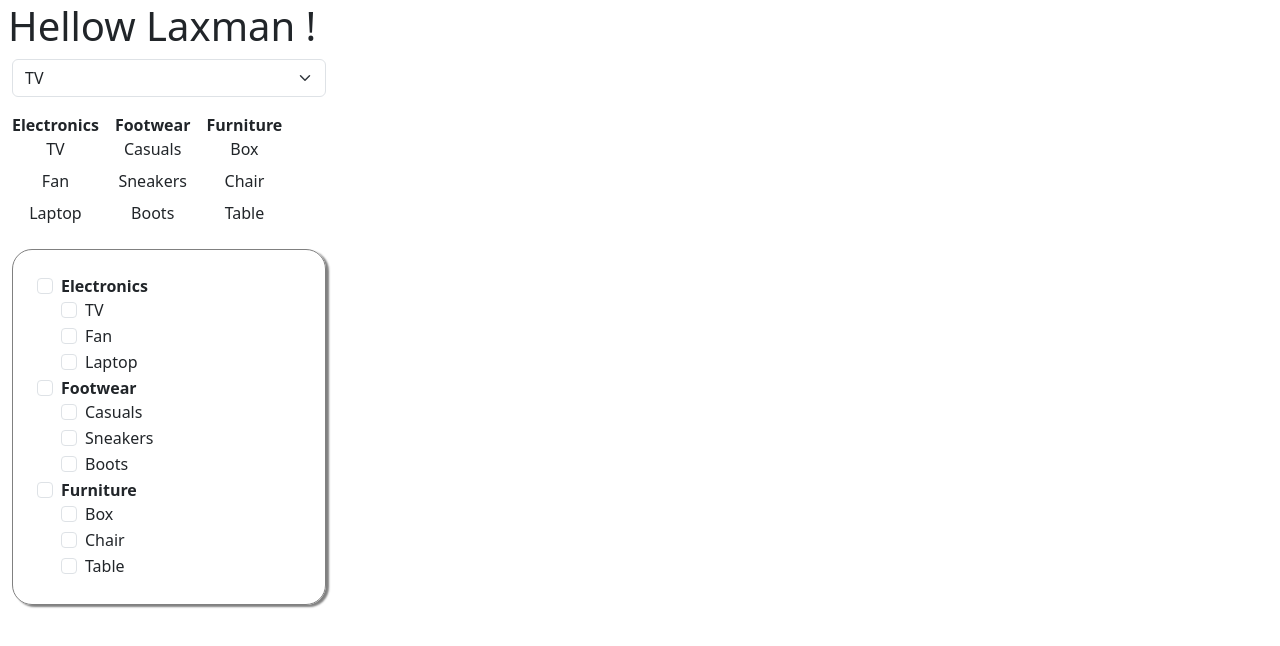
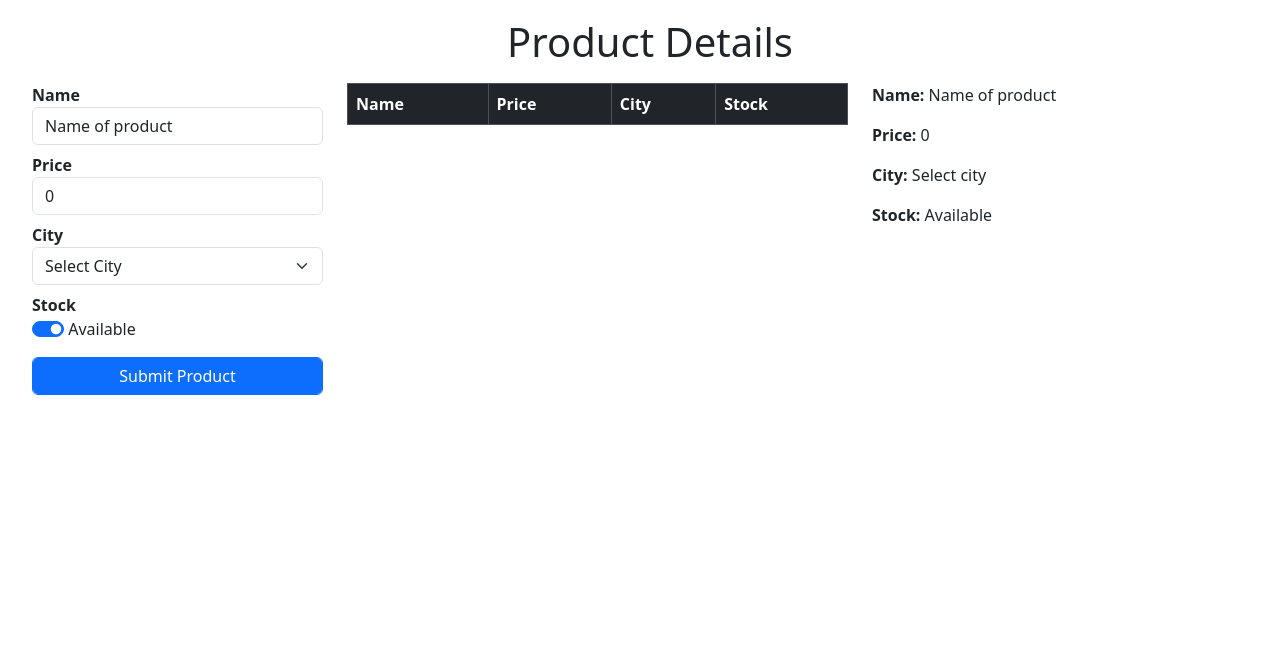
Before and after one commit to LaxmanKharabe/React.js, a React (Create React App) app in the folder shopping/: page / in a window 1280 px wide. Shown: the top 646 px of the page. Built offline with nearby package versions, Linux system fonts and the light colour scheme.

Commit message:
Two way data binding without 3rd party library added

```diff
--- /dev/null
+++ b/shopping/src/components/Twoway-binding/TwowayBinding.jsx
@@ -0,0 +1,120 @@
+import { useState } from "react";
+
+export function TwowayBinding() {
+
+    const [getProduct, setProduct] = useState({
+        "Name": "Name of product",
+        "Price": 0,
+        "City": "Select city",
+        "Stock": true
+    })
+    const [updateProduct, setupdatedProduct] = useState({
+        "Name": ["Name of product"],
+        "Price": 0,
+        "City": "Select city",
+        "Stock": true
+    })
+    function NameChange(e) {
+        setProduct({
+            Name: e.target.value,
+            Price: getProduct.Price,
+            City: getProduct.City,
+            Stock: getProduct.Stock
+        })
+    }
+    function PriceChange(e) {
+        setProduct({
+            Price: e.target.value,
+            Name: getProduct.Name,
+            City: getProduct.City,
+            Stock: getProduct.Stock
+        })
+    }
+    function CityChange(e) {
+        setProduct({
+            City: e.target.value,
+            Name: getProduct.Name,
+            Price: getProduct.Price,
+            Stock: getProduct.Stock
+        })
+    }
+    function stockChange(e) {
+        setProduct({
+            Stock: e.target.checked,
+            Price: getProduct.Price,
+            Name: getProduct.Name,
+            City: getProduct.City
+        })
+    }
+    function updateProducts(e) {
+        setupdatedProduct({
+            Name: getProduct.Name,
+            Price: getProduct.Price,
+            City: getProduct.City,
+            Stock: getProduct.Stock
+        })
+    }
+    return (
+        <div className="container-fluuid">
+            <div className="row mt-3 ms-2">
+                <h1 className="text-center  mb-3">Product Details</h1>
+                <div className="col-3">
+                    <dl>
+                        <dt>Name</dt>
+                        <dd><input type="text" onChange={NameChange} className="form-control" /></dd>
+                        <dt>Price</dt>
+                        <dd><input type="number" onChange={PriceChange} className="form-control" /></dd>
+                        <dt>City</dt>
+                        <dd>
+                            <select onChange={CityChange} className="form-select" value={getProduct.City}>
+                                <option>Select City</option>
+                                <option>Hyderabad</option>
+                                <option>Mumbai</option>
+                                <option>Pune</option>
+                            </select>
+                        </dd>
+                        <dt>Stock</dt>
+                        <dd className="form-switch">
+                            <input type="checkbox" onChange={stockChange} checked={getProduct.Stock} className="form-check-input" /> <label>{(getProduct.Stock == true) ? "Available" : "Out of stock"}</label>
+                        </dd>
+                    </dl>
+                </div>
+                <div className="col-5">
+                    <table className="table table-bordered">
+                        <thead>
+                            <tr>
+                                <th>Name</th>
+                                <th>Price</th>
+                                <th>City</th>
+                                <th>Stock</th>
+                            </tr>
+                        </thead>
+                        <tbody>
+                            <tr>
+                                <td>{getProduct.Name}</td>
+                                <td>{getProduct.Price}</td>
+                                <td>{getProduct.City}</td>
+                                <td>{(getProduct.Stock == true) ? "Available" : "Out of stock"}</td>
+                            </tr>
+                        </tbody>
+                    </table>
+                </div>
+                <div className="col-4">
+                    <dl>
+                        <dt>Name</dt>
+                        <dd>{updateProduct.Name}</dd>
+                        <dt>Price</dt>
+                        <dd>{updateProduct.Price}</dd>
+                        <dt>City</dt>
+                        <dd>{updateProduct.City}</dd>
+                        <dt>Stock</dt>
+                        <dd>{(updateProduct.Stock == true)? "Available" : "Out of stock"}</dd>
+                    </dl>
+                </div>
+            </div>
+            <div className="row ms-2">
+                <div className="col-3"><button className="btn btn-primary form-control" onClick={updateProducts}>Submit Product</button></div>
+            </div>
+        </div>
+    )
+}
--- /dev/null
+++ b/shopping/src/components/Twoway-binding/exampleSecond.jsx
@@ -0,0 +1,148 @@
+import React, { useState } from "react";
+
+export function ExampleSecond() {
+  const [getProduct, setProduct] = useState({
+    Name: ["Name of product"],
+    Price: 0,
+    City: "Select city",
+    Stock: true,
+  });
+  const [updateProduct, setUpdatedProduct] = useState({
+    Name: ["Name of product"],
+    Price: 0,
+    City: "Select city",
+    Stock: true,
+  });
+  const [productList, setProductList] = useState([]); // New state for the list of products
+
+  function NameChange(e) {
+    setProduct({
+      ...getProduct,
+      Name: [e.target.value],
+    });
+  }
+
+  function PriceChange(e) {
+    setProduct({
+      ...getProduct,
+      Price: e.target.value,
+    });
+  }
+
+  function CityChange(e) {
+    setProduct({
+      ...getProduct,
+      City: e.target.value,
+    });
+  }
+
+  function stockChange(e) {
+    setProduct({
+      ...getProduct,
+      Stock: e.target.checked,
+    });
+  }
+
+  function updateProducts() {
+    const newProductList = [...productList, { ...getProduct }];
+    setProductList(newProductList);
+
+    // Clear the form after submission
+    setProduct({
+      Name: ["Name of product"],
+      Price: 0,
+      City: "Select city",
+      Stock: true,
+    });
+  }
+
+  return (
+    <div className="container-fluid">
+      <div className="row mt-3 ms-2">
+        <h1 className="text-center mb-3">Product Details</h1>
+        <div className="col-3">
+          <dl>
+            <dt>Name</dt>
+            <dd>
+              <input
+                type="text"
+                value={getProduct.Name[0]}
+                onChange={NameChange}
+                className="form-control"
+              />
+            </dd>
+            <dt>Price</dt>
+            <dd>
+              <input
+                type="number"
+                value={getProduct.Price}
+                onChange={PriceChange}
+                className="form-control"
+              />
+            </dd>
+            <dt>City</dt>
+            <dd>
+              <select
+                onChange={CityChange}
+                className="form-select"
+                value={getProduct.City}
+              >
+                <option>Select City</option>
+                <option>Hyderabad</option>
+                <option>Mumbai</option>
+                <option>Pune</option>
+              </select>
+            </dd>
+            <dt>Stock</dt>
+            <dd className="form-switch">
+              <input
+                type="checkbox"
+                onChange={stockChange}
+                checked={getProduct.Stock}
+                className="form-check-input"
+              />{" "}
+              <label>
+                {getProduct.Stock ? "Available" : "Out of stock"}
+              </label>
+            </dd>
+          </dl>
+        </div>
+        <div className="col-5">
+          <table className="table table-bordered table-hover">
+            <thead className="table-dark">
+              <tr>
+                <th>Name</th>
+                <th>Price</th>
+                <th>City</th>
+                <th>Stock</th>
+              </tr>
+            </thead>
+            <tbody>
+              {productList.map((product, index) => (
+                <tr key={index}>
+                  {product.Name.map((pName, idx) => (
+                    <td key={idx}>{pName}</td>
+                  ))}
+                  <td>{product.Price}</td>
+                  <td>{product.City}</td>
+                  <td>{product.Stock ? "Available" : "Out of stock"}</td>
+                </tr>
+              ))}
+            </tbody>
+          </table>
+        </div>
+        <div className="col-4 fw-bold">
+            <p>Name: <span className="fw-normal">{getProduct.Name}</span></p>
+            <p>Price: <span className="fw-normal">{getProduct.Price}</span></p>
+            <p>City: <span className="fw-normal">{getProduct.City}</span></p>
+            <p>Stock: <span className="fw-normal">{getProduct.Stock ? "Available" : "Out of stock"}</span></p>
+        </div>
+      </div>
+      <div className="row ms-2">
+        <div className="col-3">
+          <button className="btn btn-primary form-control"onClick={updateProducts}>Submit Product</button>
+        </div>
+      </div>
+    </div>
+  );
+}
--- a/shopping/src/index.js
+++ b/shopping/src/index.js
@@ -12,10 +12,12 @@ import { DataTypesBinding } from './components/Oneway-binding/DatatypesBinding';
 import { ComplexDataBinding } from './components/Oneway-binding/complexData';
 import { ComplexData } from './components/Oneway-binding/complexData2';
 import { UseState } from './components/useState()/UseStateHook';
+import { TwowayBinding } from './components/Twoway-binding/TwowayBinding';
+import { ExampleSecond } from './components/Twoway-binding/exampleSecond';
 const root = ReactDOM.createRoot(document.getElementById('root'));
 root.render(
   <React.StrictMode>
-    <UseState />
+    <ExampleSecond />
   </React.StrictMode>
 );
 
```
